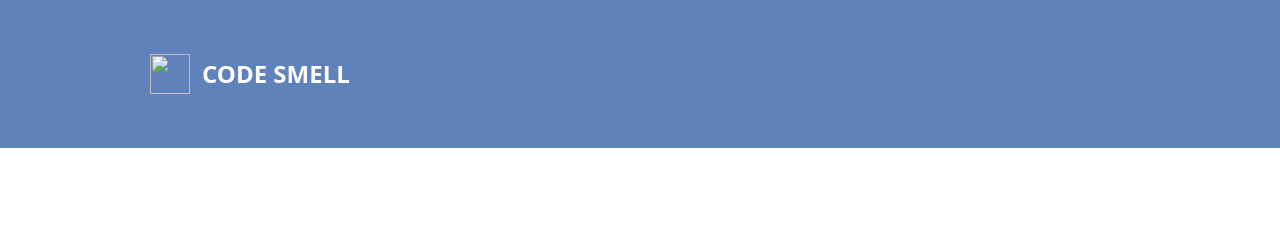
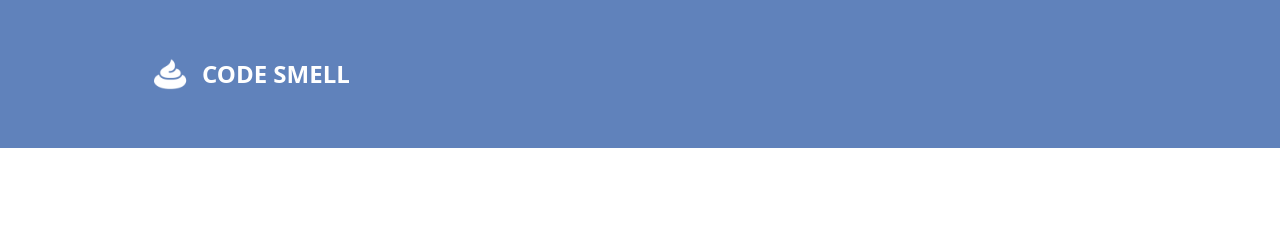
Before and after one commit to code-smell/code-smell.github.io, a Jekyll site: the page built from _posts/2016-10-15-continuous-delivery-with-jenkins.md, in a window 1280 px wide. Shown: the top 230 px of the page. Built offline with Jekyll 4.4.1, drawn with Linux system fonts in a browser that asks for light colours.

Commit message:
Add leading slash

```diff
--- a/_layouts/default.html
+++ b/_layouts/default.html
@@ -22,7 +22,7 @@
         <div class="container">
             <div class="pure-menu pure-menu-horizontal">
                 <a href="/" class="pure-menu-heading pure-menu-link">
-                    <img src="img/code-smell.png" alt="">
+                    <img src="/img/code-smell.png" alt="">
                     CODE SMELL
                 </a>
                 <!--
```
